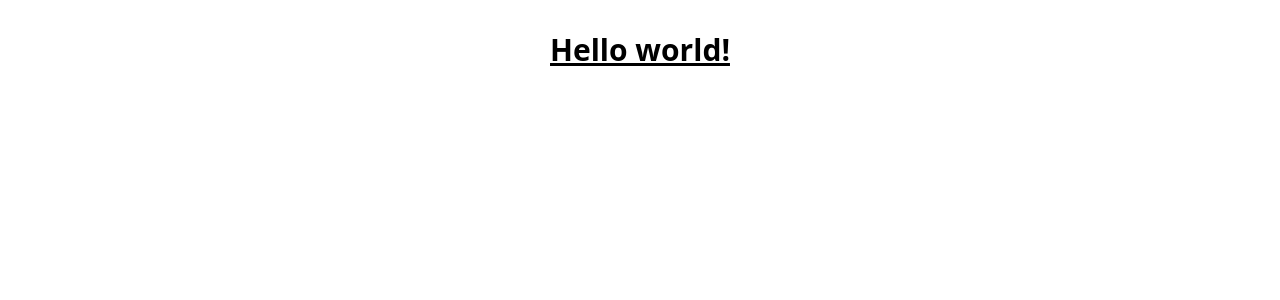
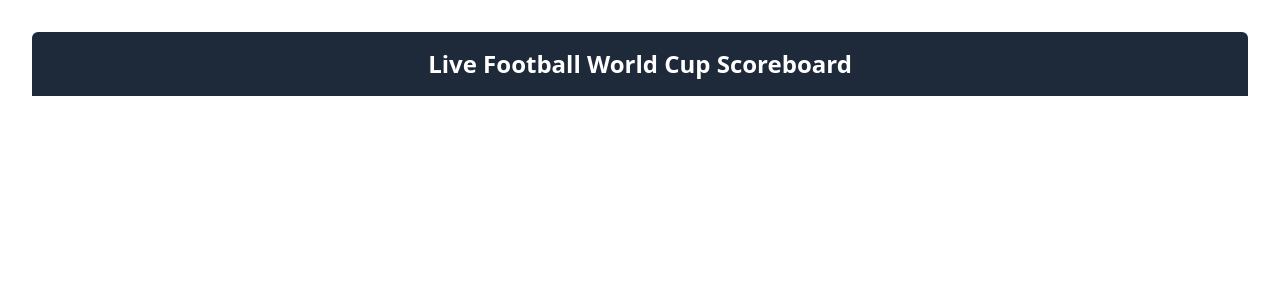
Before and after one commit to Ixanin/scoreboard-coding-exercise, a React (Vite) app: page / in a window 1280 px wide. Shown: the top 300 px of the page. Built offline with nearby package versions, Linux system fonts and the light colour scheme.

Commit message:
feat(header): add header component

```diff
--- a/src/App.tsx
+++ b/src/App.tsx
@@ -1,9 +1,10 @@
 import './App.css';
+import Header from './components/header';
 
 function App() {
   return (
     <>
-      <h1 className="text-3xl font-bold underline">Hello world!</h1>
+      <Header />
     </>
   );
 }
--- /dev/null
+++ b/src/components/header/Header.tsx
@@ -0,0 +1,11 @@
+const Header = () => {
+  return (
+    <header className="bg-gray-800 text-white p-4 rounded-t-md">
+      <h1 className="text-2xl font-bold ">
+        Live Football World Cup Scoreboard
+      </h1>
+    </header>
+  );
+};
+
+export default Header;
--- /dev/null
+++ b/src/components/header/index.ts
@@ -0,0 +1 @@
+export { default } from './Header.tsx';
```
Also changed, not shown: 2 other files (tests, documents, lock files or other folders).
